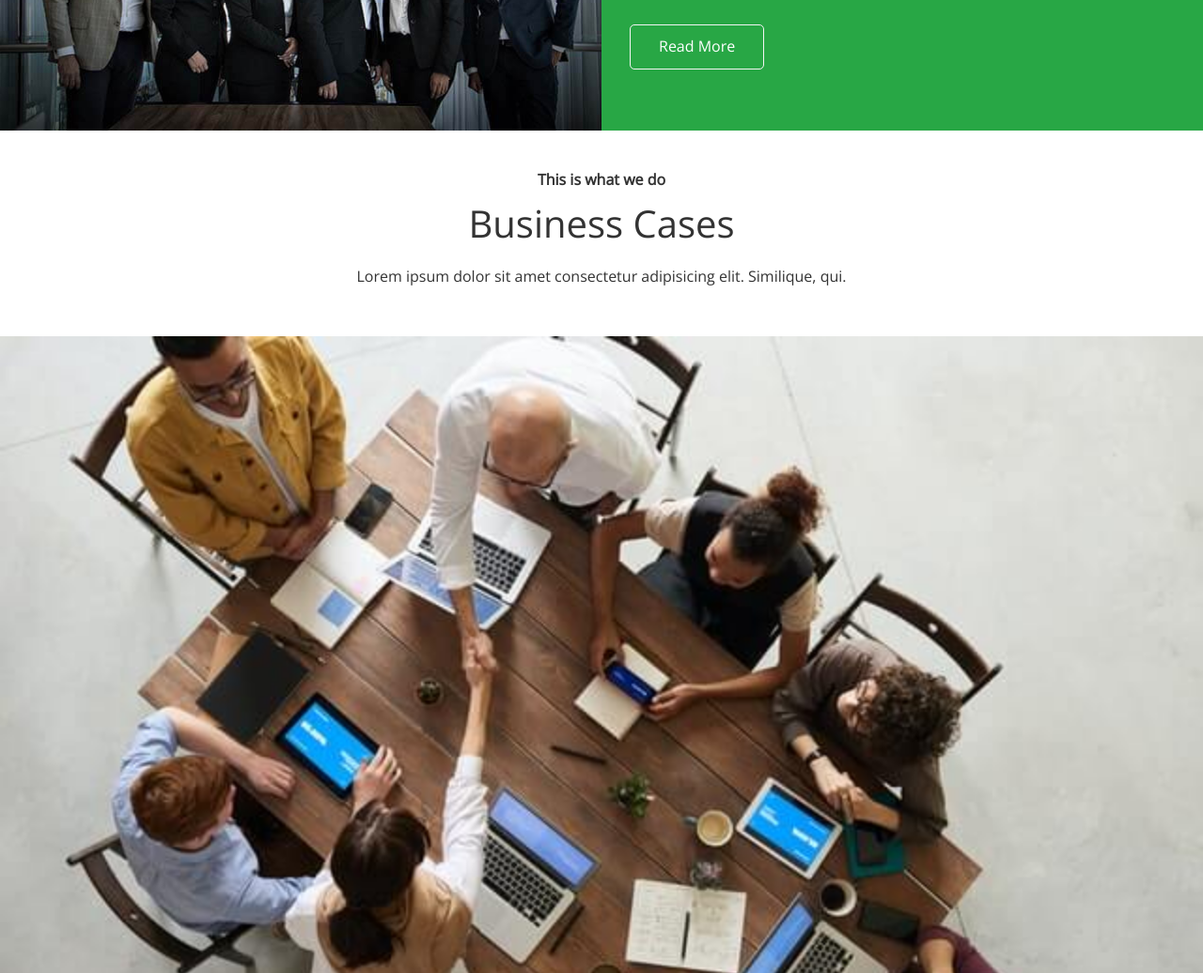
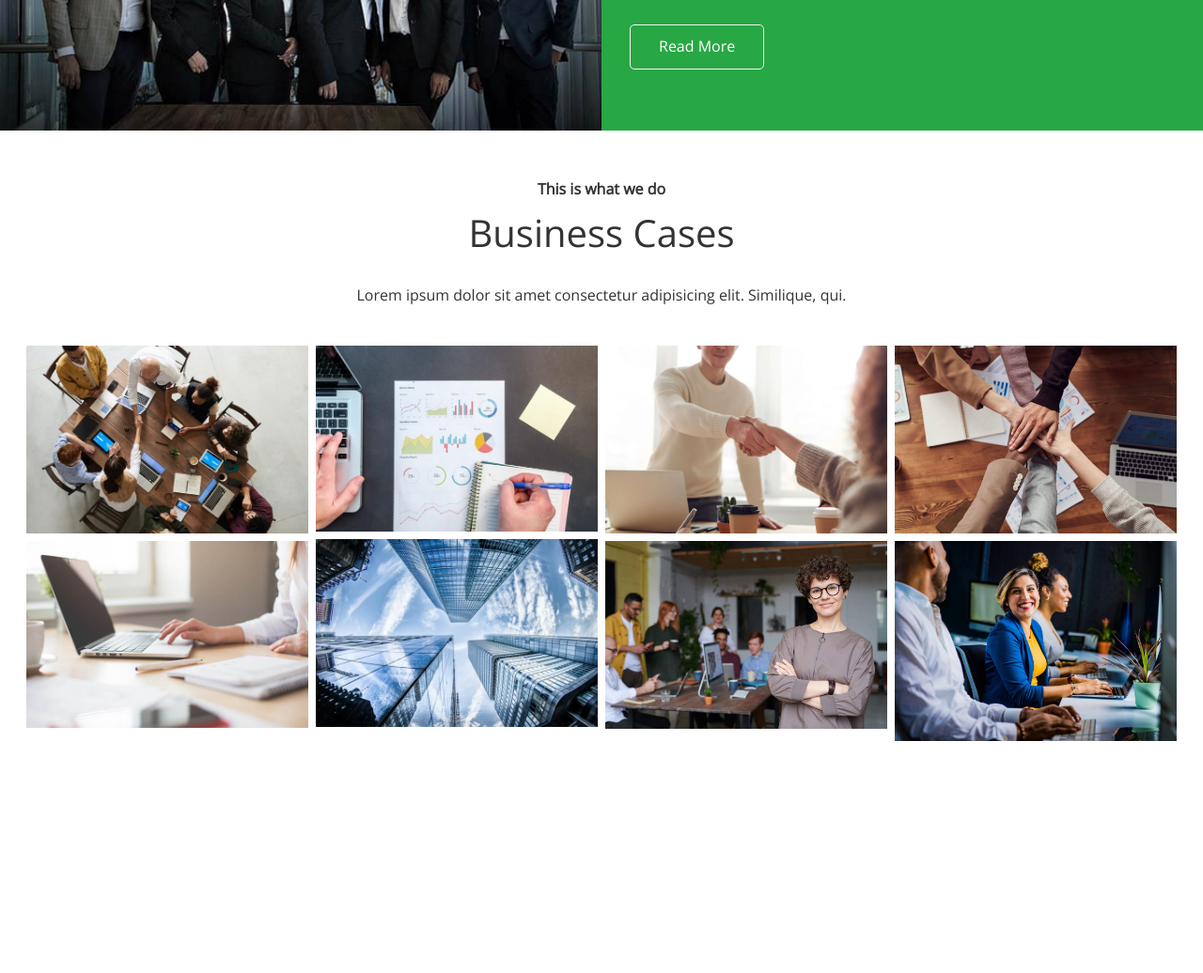
Before and after one commit to shakirullahi/htm5_css3_udemy_course, a plain HTML site: page edgeledger_website/index.html in a window 1280 px wide. Shown: the part 1380-2416 px from the top of the page at 94% size. After the commit the page ends 2216 px from the top, so only its background shows below. Drawn offline with nearby package versions, Linux system fonts and the light colour scheme.

Commit message:
Cases image gallery ui

```diff
--- a/edgeledger_website/css/utilities.css
+++ b/edgeledger_website/css/utilities.css
@@ -124,10 +124,39 @@
 /* Section Header */
 
 .section-header {
-    padding:40px;
+    padding:30px;
+    display: flex;
+    flex-direction: column;
+    align-content: center;
+    justify-content: center;
     text-align: center;
+
 }
 
 .section-header h2 {
     font-size: 2.5rem;
 }
+
+.section-padding {
+    padding:20px 20px 40px;
+}
+
+/* Flex Grid */
+
+.flex-grid .row {
+    display: flex;
+    flex-wrap: wrap;
+    padding: 0 4px;
+}
+
+.flex-grid .column {
+    flex: 25%;
+    max-width: 25%;
+    padding: 0 4px;
+}
+
+/* .flex-grid .column img {
+    width: 100%;
+    height: 100%;
+    object-fit: cover;
+} */
```
